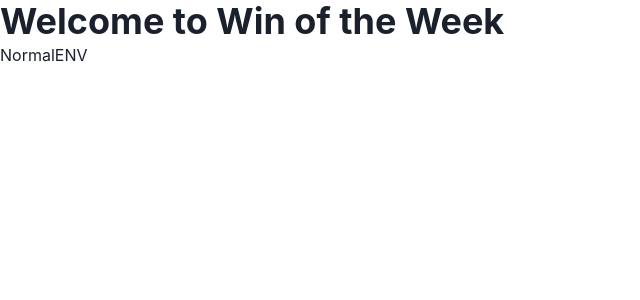
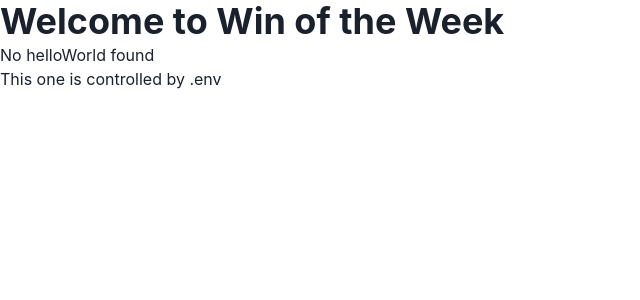
Before and after one commit to gitsocks/win-of-the-week, a Next.js app: page / in a window 1280 px wide. Shown: the top 300 px of the page, without its empty margins (0-640 px from the left). Built offline with nearby package versions, Linux system fonts and the light colour scheme.

Commit message:
Test out the .env change

```diff
--- a/src/pages/index.tsx
+++ b/src/pages/index.tsx
@@ -2,22 +2,27 @@ import { Heading, Text } from "@chakra-ui/react";
 
 export async function getStaticProps() {
   const helloWorld = process.env.HELLO_WORLD;
+  const anotherVariable = process.env.ANOTHER_VARIABLE;
+
   return {
     props: {
-      helloWorld
+      helloWorld,
+      anotherVariable
     }
   };
 }
 
 export interface HomePageProps {
   helloWorld: string;
+  anotherVariable: string;
 }
 
-const HomePage = ({ helloWorld }: HomePageProps) => {
+const HomePage = ({ helloWorld, anotherVariable }: HomePageProps) => {
   return (
     <>
       <Heading>Welcome to Win of the Week</Heading>
       <Text>{helloWorld || 'No helloWorld found'}</Text>
+      <Text>{anotherVariable || 'No anotherVariable found'}</Text>
     </>
   );
 };
```
Also changed, not shown: 1 other file (tests, documents, lock files or other folders).
